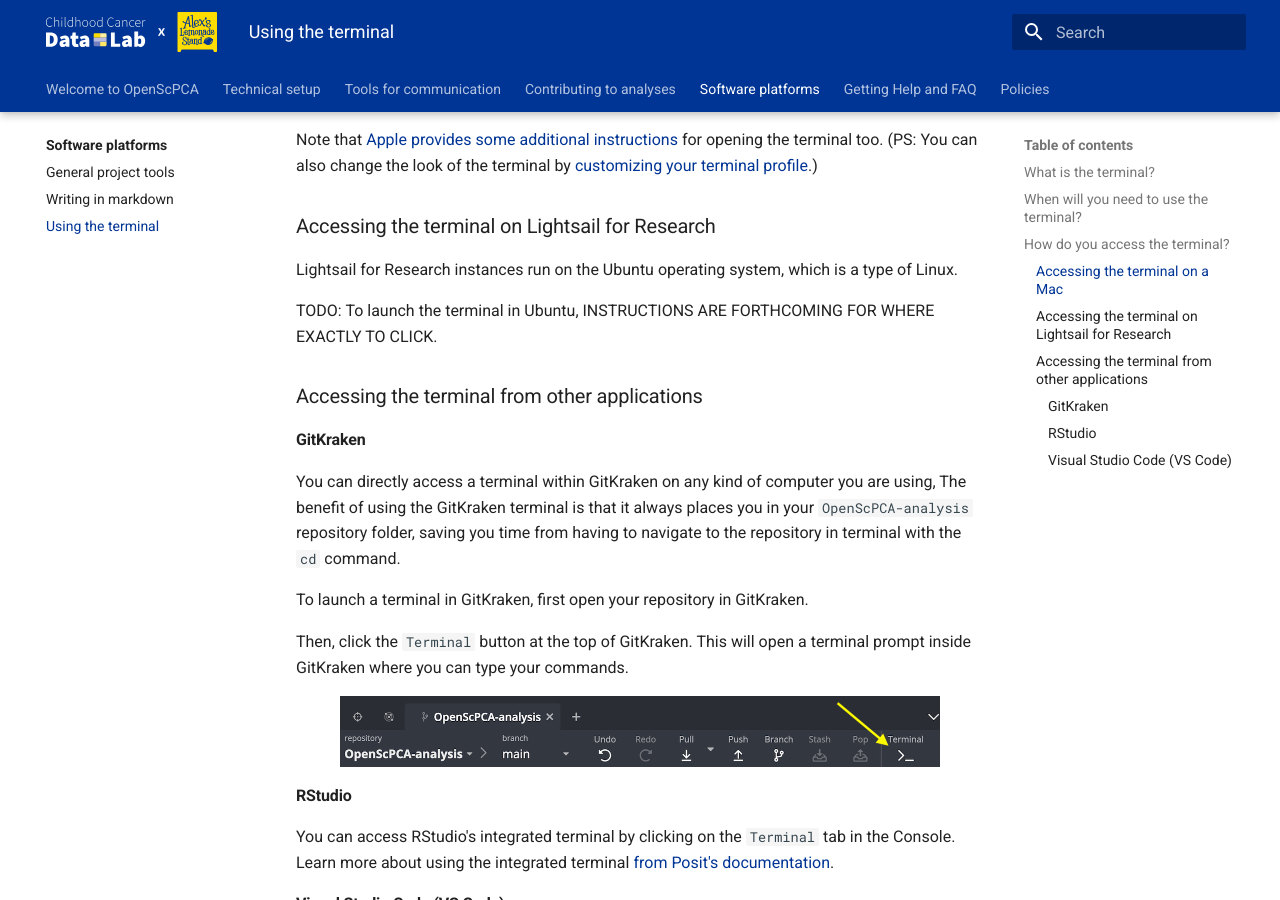
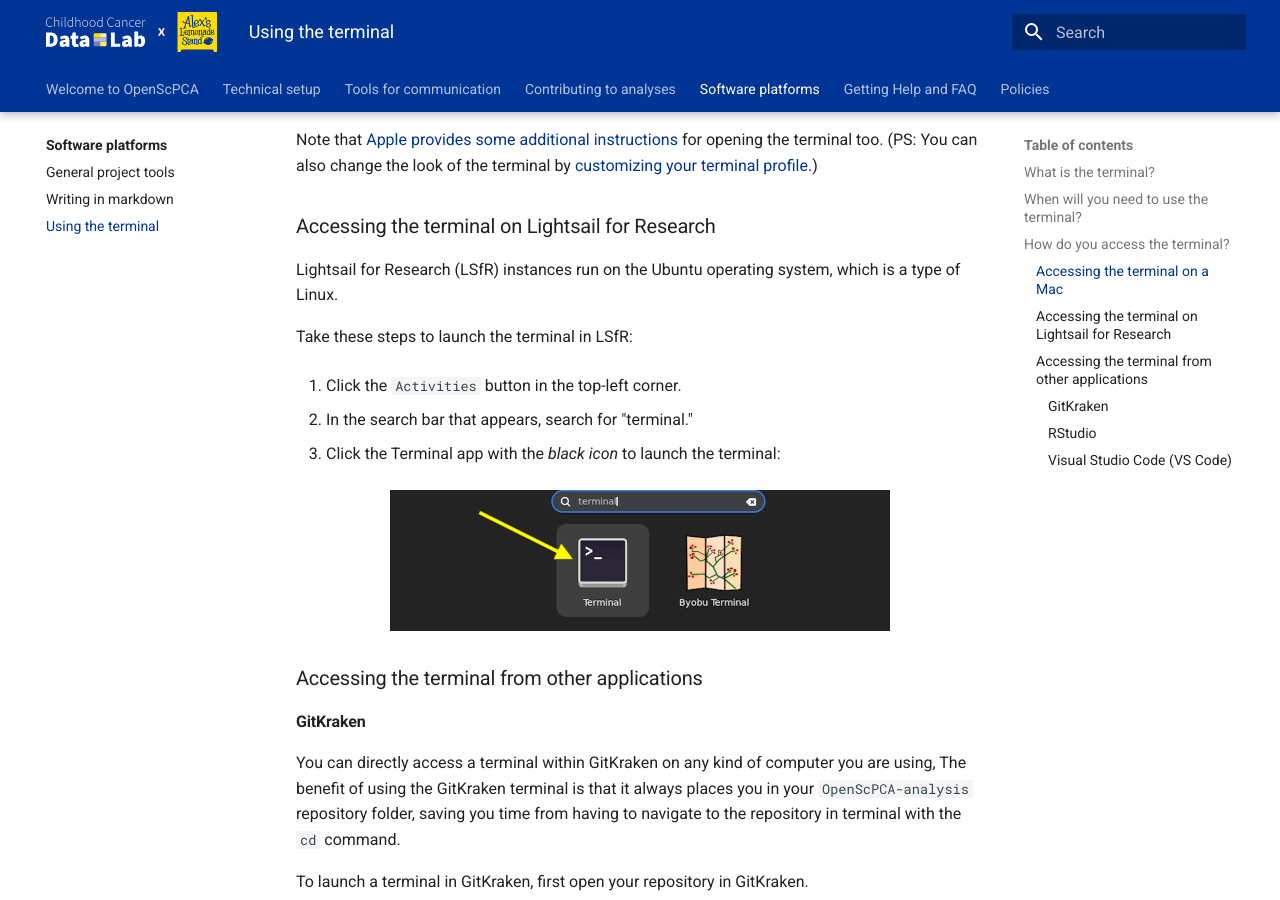
Before and after one commit to AlexsLemonade/OpenScPCA-analysis, an MkDocs documentation site: the page built from docs/software-platforms/general-tools/using-the-terminal.md, in a window 1280 px wide and 900 px high, scrolled down 1324 px. Built offline with MkDocs 1.6.1 and Material for MkDocs 9.7.7, drawn with Linux system fonts in a browser that asks for light colours.

Commit message:
add terminal launch instructions for lsfr

```diff
--- a/docs/software-platforms/general-tools/using-the-terminal.md
+++ b/docs/software-platforms/general-tools/using-the-terminal.md
@@ -61,9 +61,21 @@
 
 ### Accessing the terminal on Lightsail for Research
 
-Lightsail for Research instances run on the Ubuntu operating system, which is a type of Linux.
+Lightsail for Research (LSfR) instances run on the Ubuntu operating system, which is a type of Linux.
 
-TODO: To launch the terminal in Ubuntu, INSTRUCTIONS ARE FORTHCOMING FOR WHERE EXACTLY TO CLICK.
+Take these steps to launch the terminal in LSfR:
+
+1. Click the `Activities` button in the top-left corner.
+
+1. In the search bar that appears, search for "terminal."
+
+1. Click the Terminal app with the _black icon_ to launch the terminal:
+
+<figure markdown="span">
+    ![Open the terminal in Lightsail for Research.](../../img/lsfr-search-terminal.png){width="500"}
+</figure>
+
+
 
 
 ### Accessing the terminal from other applications
```
Also changed, not shown: docs/img/lsfr-search-terminal.png (added).
